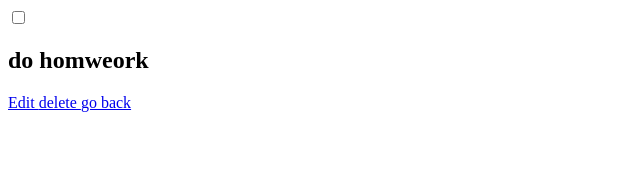
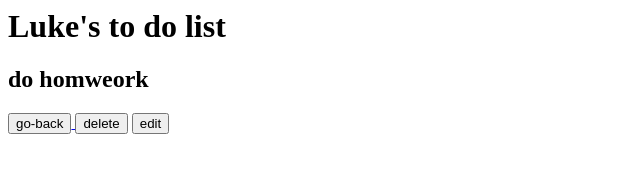
Before and after one commit to Lukerobokop/todo_app_front_end, a plain HTML site: page show.html in a window 1280 px wide. Shown: the whole page, without its empty margins (0-640 px from the left). Drawn offline with Linux system fonts and the light colour scheme.

Commit message:
styled show  page

```diff
--- /dev/null
+++ b/show.css
@@ -0,0 +1,5 @@
+body{
+    background-color: #006600;
+    }
+<title>  text-align: center;
+    border: 3px solid black;
--- a/show.html
+++ b/show.html
@@ -3,10 +3,10 @@
          <title>to do list</title>
      </head>
      <body>
-         <input type="checkbox">
+         <h1>Luke's to do list</h1>
          <h2> do homweork </h2>
-        <a href= "#"> Edit </a>
-        <a href= "#"> delete </a>
-        <a href= "index.html"> go back </a>
+        <a href= "index.html"><input id="go-back-button" type= "submit" value= "go-back"> </a>
+        <input id="delete-button" type= "submit" value= "delete">
+        <input id="edit-button" type= "submit" value= "edit">
      </body>
 </html>
```
